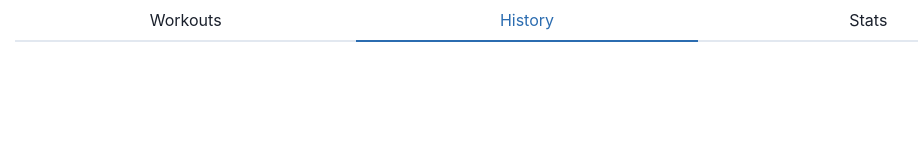
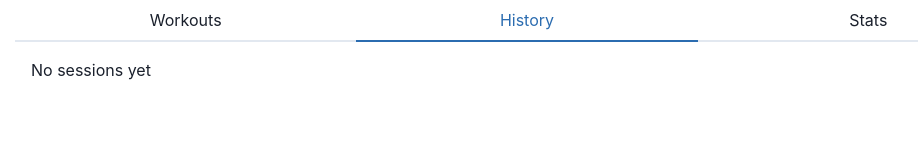
Before and after one commit to sleiphir/workouts-pwa, a React (Create React App) app: page / in a window 1280 px wide. Both pictures are taken after a click on the tab "History". Shown: the top 160 px of the page, without its empty margins (113-1031 px from the left). Built offline with nearby package versions, Linux system fonts and the light colour scheme.

Commit message:
Update SessionsHistory.tsx

```diff
--- a/src/routes/SessionsHistory.tsx
+++ b/src/routes/SessionsHistory.tsx
@@ -17,9 +17,12 @@ const SessionHistory = () => {
 
   return (
     <Flex direction="column" mx="auto">
-      {sessions.map((session, index) => (
-        <SessionCard key={index} session={session} />
-      ))}
+      {sessions.length > 0
+       ? sessions.map((session, index) =>
+          <SessionCard key={index} session={session} />
+        )
+        : <p>No sessions yet</p>
+      }
     </Flex>
   )
 }
```
